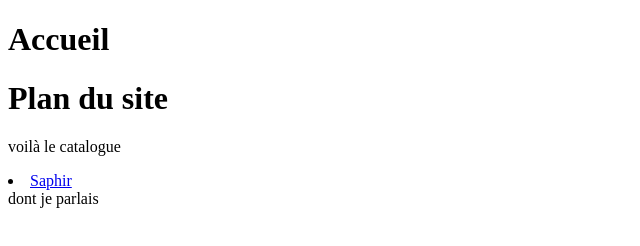
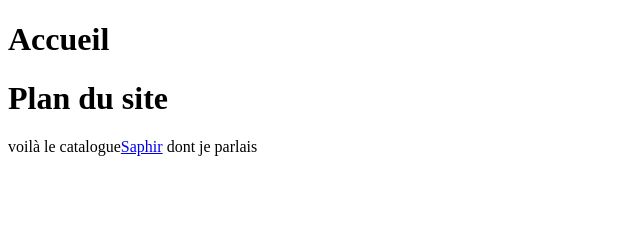
Before and after one commit to montagne-he2b/montagne-he2b.github.io, a plain HTML site: page index.html in a window 1280 px wide. Shown: the whole page, without its empty margins (0-640 px from the left). Drawn offline with Linux system fonts and the light colour scheme.

Commit message:
Update index.html

```diff
--- a/index.html
+++ b/index.html
@@ -6,7 +6,7 @@
 <body>
 <h1>Accueil</h1>
   <h1>Plan du site</h1>
-  <p>voilà le catalogue<li><a href="./http://www.saphirdoc.ch">Saphir</a></li> dont je parlais </p>
+ <p>voilà le catalogue<a href="http://www.saphirdoc.ch">Saphir</a> dont je parlais </p>
 </head>
 </body>
 </html>
```
